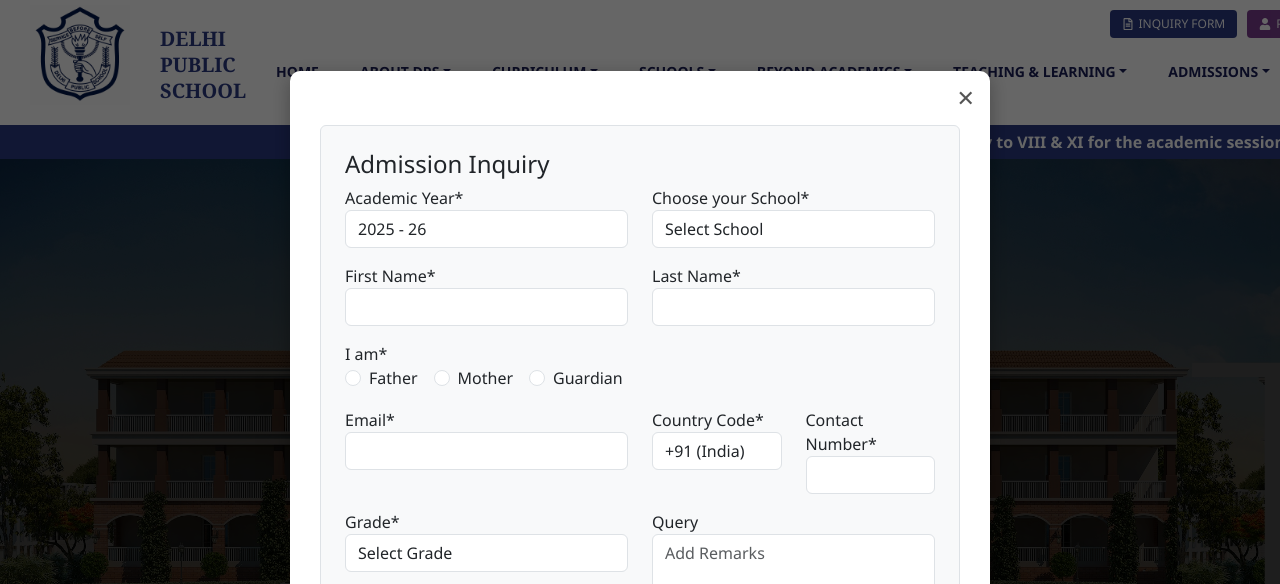
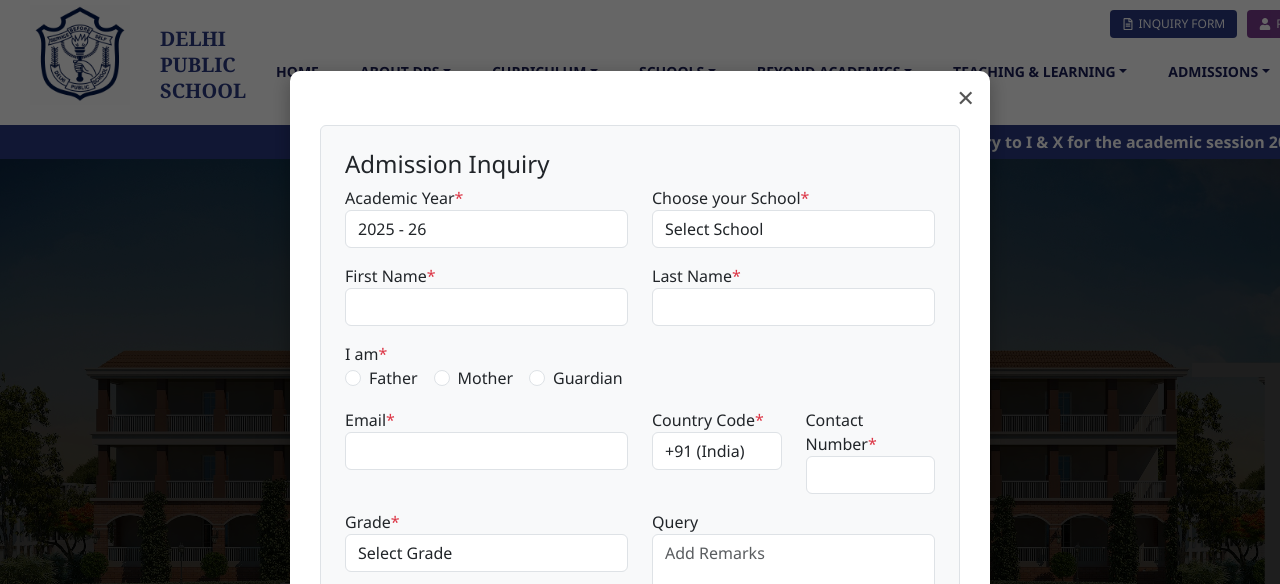
Before and after one commit to chanchalsaini3103/DPS_Frontend, a React (Vite) app: page / in a window 1280 px wide. Both pictures are taken after a click on the button "INQUIRY FORM". Shown: the top 584 px of the page. Built offline with nearby package versions, Linux system fonts and the light colour scheme.

Commit message:
first commit

```diff
--- a/src/components/EnquiryForm.jsx
+++ b/src/components/EnquiryForm.jsx
@@ -54,32 +54,37 @@ const EnquiryForm = () => {
 
         <div className="row mb-3">
           <div className="col-md-6">
-            <label>Academic Year*</label>
-            <input className="form-control" value={formData.academicYear} readOnly />
+  <label>Academic Year<span className="text-danger">*</span></label>
+  <select name="academicYear" className="form-control" value={formData.academicYear} onChange={handleChange} required>
+    <option value="2025 - 26">2025 - 26</option>
+    <option value="2026 - 27">2026 - 27</option>
+  </select>
 </div>
+
           <div className="col-md-6">
-            <label>Choose your School*</label>
+            <label>Choose your School<span className="text-danger">*</span></label>
            <select name="school" className="form-control" value={formData.school} onChange={handleChange} required>
   <option value="">Select School</option>
   <option value="Pune DPS">Pune DPS</option>
   <option value="Delhi DPS">Delhi DPS</option>
 </select>
+
           </div>
         </div>
 
         <div className="row mb-3">
           <div className="col-md-6">
-            <label>First Name*</label>
+            <label>First Name<span className="text-danger">*</span></label>
             <input name="firstName" type="text" className="form-control" required value={formData.firstName} onChange={handleChange} />
           </div>
           <div className="col-md-6">
-            <label>Last Name*</label>
+            <label>Last Name<span className="text-danger">*</span></label>
             <input name="lastName" type="text" className="form-control" required value={formData.lastName} onChange={handleChange} />
           </div>
         </div>
 
         <div className="mb-3">
-          <label>I am*</label><br />
+          <label>I am<span className="text-danger">*</span></label><br />
           <div className="form-check form-check-inline">
             <input className="form-check-input" type="radio" name="relation" value="Father" onChange={handleChange} required />
             <label className="form-check-label">Father</label>
@@ -96,15 +101,15 @@ const EnquiryForm = () => {
 
         <div className="row mb-3">
           <div className="col-md-6">
-            <label>Email*</label>
+            <label>Email<span className="text-danger">*</span></label>
             <input name="email" type="email" className="form-control" required value={formData.email} onChange={handleChange} />
           </div>
           <div className="col-md-3">
-            <label>Country Code*</label>
+            <label>Country Code<span className="text-danger">*</span></label>
             <input name="countryCode" className="form-control" value={formData.countryCode} readOnly />
           </div>
           <div className="col-md-3">
-            <label>Contact Number*</label>
+            <label>Contact Number<span className="text-danger">*</span></label>
            <input
   name="contactNumber"
   type="tel"
@@ -121,7 +126,7 @@ const EnquiryForm = () => {
 
         <div className="row mb-3">
           <div className="col-md-6">
-            <label>Grade*</label>
+            <label>Grade<span className="text-danger">*</span></label>
             <select name="grade" className="form-control" value={formData.grade} onChange={handleChange} required>
               <option value="">Select Grade</option>
 
--- a/src/components/Navbar.jsx
+++ b/src/components/Navbar.jsx
@@ -118,7 +118,7 @@ const AppNavbar = () => {
       </div>
       <div className="marquee-bar">
         <div className="marquee-text">
-          Admissions open for Classes Nursery to VIII & XI for the academic
+          Admissions open for Classes Nursery to I & X for the academic
           session 2025–26.
         </div>
       </div>
--- a/src/components/ParentDashboard.jsx
+++ b/src/components/ParentDashboard.jsx
@@ -18,6 +18,10 @@ const ParentDashboard = () => {
     grade: "",
     gender: "",
   });
+   const getTodayDate = () => {
+    const today = new Date();
+    return today.toISOString().split("T")[0]; // 'YYYY-MM-DD'
+  };
 
   useEffect(() => {
     const parentId = localStorage.getItem("parentId");
@@ -57,25 +61,17 @@ const ParentDashboard = () => {
   };
 
  const handleDobChange = (e) => {
-  const input = e.target.value;
-  const inputDate = new Date(input);
+     const inputDate = new Date(e.target.value);
      const today = new Date();
 
-  // Validation: Future date not allowed
+
+     // Prevent future date selection
      if (inputDate > today) {
-    Swal.fire("Invalid Date", "Date of Birth cannot be in the future.", "error");
+       Swal.fire("Invalid DOB", "Date of Birth cannot be in the future.", "error");
        return;
      }
 
-  // Validation: Year must be 4 digits
-  const year = inputDate.getFullYear();
-  if (year.toString().length !== 4) {
-    Swal.fire("Invalid Year", "Year must be exactly 4 digits.", "error");
-    return;
-  }
-
-  // Calculate age
-  let calculatedAge = today.getFullYear() - year;
+     let calculatedAge = today.getFullYear() - inputDate.getFullYear();
      if (
        today.getMonth() < inputDate.getMonth() ||
        (today.getMonth() === inputDate.getMonth() && today.getDate() < inputDate.getDate())
@@ -85,10 +81,10 @@ const ParentDashboard = () => {
 
      const formattedDob = `${inputDate.getDate().toString().padStart(2, "0")}-${(inputDate.getMonth() + 1)
        .toString()
-    .padStart(2, "0")}-${year}`;
-
+       .padStart(2, "0")}-${inputDate.getFullYear()}`;
      setFormData((prev) => ({ ...prev, dob: formattedDob }));
      setAge(calculatedAge);
+     setIsSaved(false);
 
      const validGrade = calculatedAge - 5;
      if (validGrade >= 1 && validGrade <= 10) {
@@ -97,6 +93,8 @@ const ParentDashboard = () => {
        setAllowedGrades([]);
      }
    };
+
+
 
 
   const handleChange = (e) => {
--- a/src/components/ParentDetailsForm.jsx
+++ b/src/components/ParentDetailsForm.jsx
@@ -1,9 +1,16 @@
 import React, { useState, useEffect } from "react";
 import Swal from "sweetalert2";
 import "bootstrap/dist/css/bootstrap.min.css";
-import "../styles/StudentDetailsForm.css"; // Reusing the same styling
+import "../styles/StudentDetailsForm.css"; // Reusing styling
 
-const ParentDetailsForm = ({ goToNextStep, goToPrevStep, selectedParentType, parentEmail, parentPhone, saveParentData }) => {
+const ParentDetailsForm = ({
+  goToNextStep,
+  goToPrevStep,
+  selectedParentType,
+  parentEmail,
+  parentPhone,
+  saveParentData
+}) => {
   const [formData, setFormData] = useState({
     fatherName: "",
     fatherEmail: "",
@@ -37,12 +44,24 @@ const ParentDetailsForm = ({ goToNextStep, goToPrevStep, selectedParentType, par
     setIsSaved(false);
   };
 
+  const isValidPhone = (phone) => {
+    return /^[789]\d{9}$/.test(phone);
+  };
+
   const handleSave = (e) => {
     e.preventDefault();
-    const { fatherName, fatherEmail, fatherPhone, motherName, motherEmail, motherPhone } = formData;
+    const {
+      fatherName, fatherEmail, fatherPhone,
+      motherName, motherEmail, motherPhone
+    } = formData;
 
     if (!fatherName || !fatherEmail || !fatherPhone || !motherName || !motherEmail || !motherPhone) {
       Swal.fire("Missing Details", "Please fill all required fields", "warning");
+      return;
+    }
+
+    if (!isValidPhone(fatherPhone) || !isValidPhone(motherPhone)) {
+      Swal.fire("Invalid Phone Number", "Phone number must start with 9, 8, or 7 and contain exactly 10 digits.", "error");
       return;
     }
 
@@ -74,11 +93,25 @@ const ParentDetailsForm = ({ goToNextStep, goToPrevStep, selectedParentType, par
           </div>
           <div className="col-md-4">
             <label className="form-label">Email ID <span className="text-danger">*</span></label>
-            <input type="email" className="form-control" name="fatherEmail" value={formData.fatherEmail} onChange={handleChange} />
+            <input
+              type="email"
+              className="form-control"
+              name="fatherEmail"
+              value={formData.fatherEmail}
+              onChange={handleChange}
+              readOnly={selectedParentType === "Father"}
+            />
           </div>
           <div className="col-md-4">
             <label className="form-label">Mobile No <span className="text-danger">*</span></label>
-            <input type="text" className="form-control" name="fatherPhone" value={formData.fatherPhone} onChange={handleChange} />
+            <input
+              type="text"
+              className="form-control"
+              name="fatherPhone"
+              value={formData.fatherPhone}
+              onChange={handleChange}
+              readOnly={selectedParentType === "Father"}
+            />
           </div>
         </div>
 
@@ -90,11 +123,25 @@ const ParentDetailsForm = ({ goToNextStep, goToPrevStep, selectedParentType, par
           </div>
           <div className="col-md-4">
             <label className="form-label">Email ID <span className="text-danger">*</span></label>
-            <input type="email" className="form-control" name="motherEmail" value={formData.motherEmail} onChange={handleChange} />
+            <input
+              type="email"
+              className="form-control"
+              name="motherEmail"
+              value={formData.motherEmail}
+              onChange={handleChange}
+              readOnly={selectedParentType === "Mother"}
+            />
           </div>
           <div className="col-md-4">
             <label className="form-label">Mobile No <span className="text-danger">*</span></label>
-            <input type="text" className="form-control" name="motherPhone" value={formData.motherPhone} onChange={handleChange} />
+            <input
+              type="text"
+              className="form-control"
+              name="motherPhone"
+              value={formData.motherPhone}
+              onChange={handleChange}
+              readOnly={selectedParentType === "Mother"}
+            />
           </div>
         </div>
 
--- a/src/components/Register.jsx
+++ b/src/components/Register.jsx
@@ -29,13 +29,13 @@ const Register = () => {
   };
 
 const validateInputs = () => {
-    const phoneRegex = /^[0-9]{10}$/;
+  const phoneRegex = /^[789]\d{9}$/;
   if (!email.endsWith("@gmail.com")) {
     alert("Email must be a valid @gmail.com address.");
     return false;
   }
   if (!phoneRegex.test(phone)) {
-      alert("Phone number must be exactly 10 digits.");
+    alert("Phone number must start with 9, 8, or 7 and be exactly 10 digits.");
     return false;
   }
   if (!parentType) {
@@ -49,19 +49,32 @@ const Register = () => {
   if (step === "INTRODUCTION") {
     if (!showOtp) {
       if (!validateInputs()) return;
+
+      // API: Check if parent already exists
+      fetch(`${import.meta.env.VITE_API_BASE_URL}/api/check-parent?email=${email}&phone=${phone}&type=${parentType}`)
+        .then(res => res.json())
+        .then(data => {
+          if (data.exists) {
+            Swal.fire(
+              "Already Registered",
+              "This email and mobile number are already registered. Please log in using your credentials.",
+              "warning"
+            );
+          } else {
             const newOtp = Math.floor(100000 + Math.random() * 900000).toString();
             setGeneratedOtp(newOtp);
-
             Swal.fire({
               title: "OTP Sent!",
               text: `Your OTP is: ${newOtp}`,
               icon: "info",
               confirmButtonText: "OK",
             });
-
             setShowOtp(true);
             setTimer(45);
             setResendCount(0);
+          }
+        })
+        .catch(() => Swal.fire("Error", "Something went wrong while checking registration", "error"));
     } else {
       if (!otpVerified) {
         Swal.fire("Error", "Please verify the OTP before proceeding.", "error");
@@ -71,6 +84,8 @@ const Register = () => {
     }
   }
 };
+
+
 
   const handleVerifyOtp = () => {
     if (otp === generatedOtp) {
```
Also changed, not shown: src/components/StudentDetailsForm.jsx (+22 -13 lines). Lines whose indentation alone changed are shown as unchanged.
